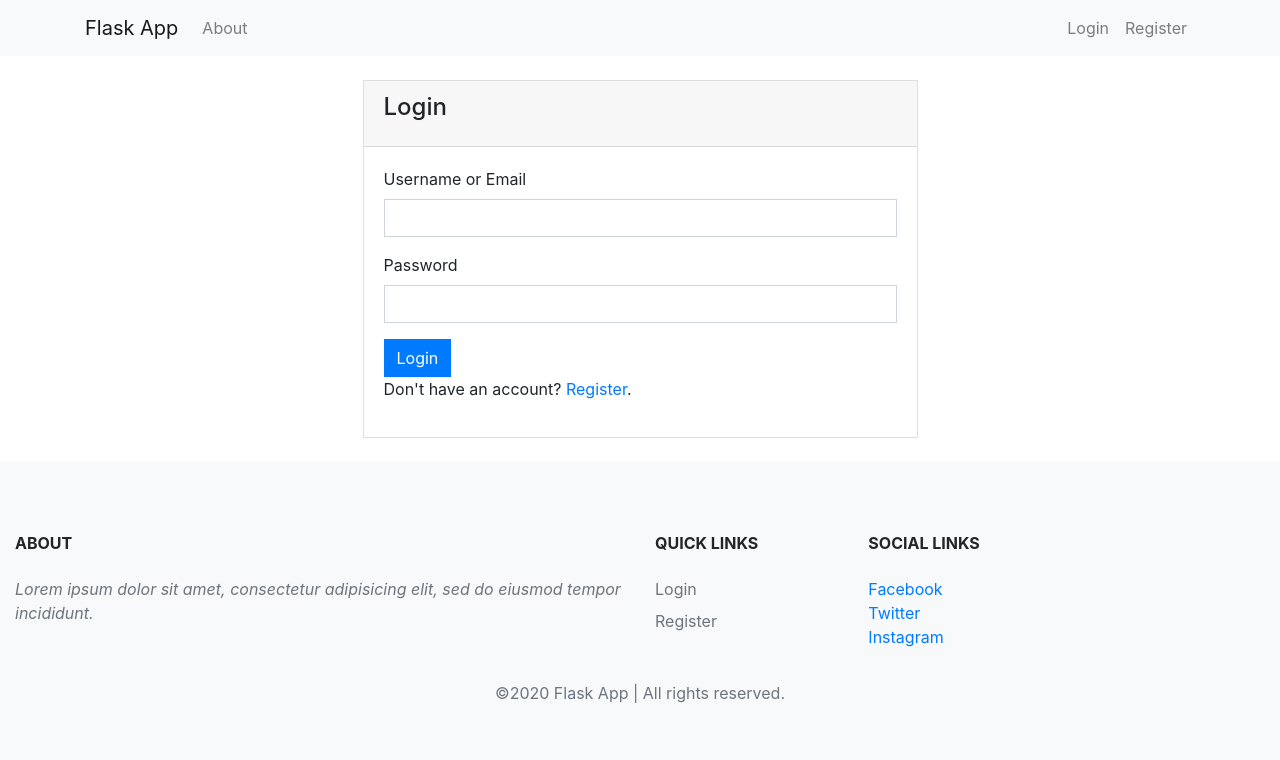
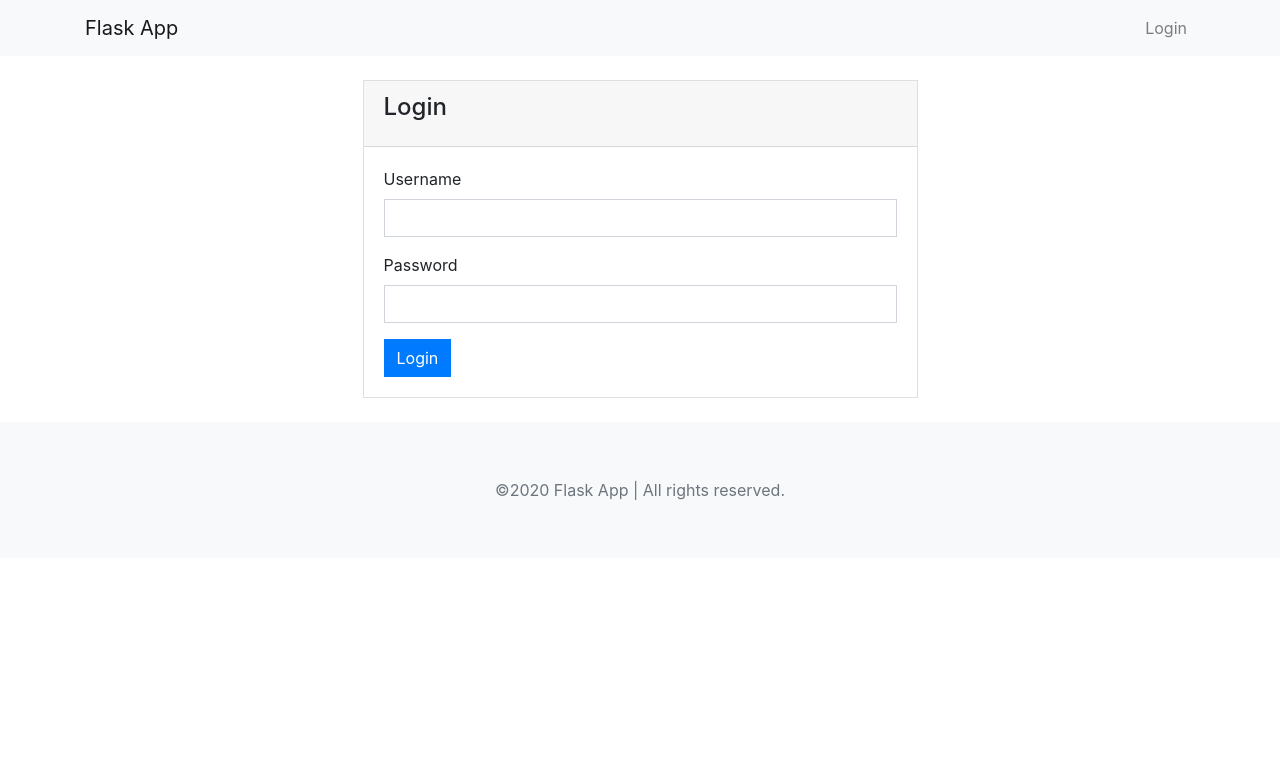
Before and after one commit to benben159/wifikost, a Flask app: page /login in a window 1280 px wide. Shown: the top 760 px of the page. Run offline with Flask 2, Linux system fonts and the light colour scheme; some libraries are stand-ins or nearby versions.

Commit message:
remove unneeded fields; convert registration form to add user; fix html template links and references

```diff
--- a/app/auth/forms.py
+++ b/app/auth/forms.py
@@ -1,28 +1,36 @@
 from flask_wtf import FlaskForm
-from wtforms import StringField, PasswordField, SubmitField, ValidationError
+from wtforms import StringField, PasswordField, SubmitField, ValidationError, BooleanField
 from wtforms.validators import DataRequired, Email, Length, EqualTo
 
 from .models import User
 
 
 class LoginForm(FlaskForm):
-    user_id = StringField('Username or Email', [DataRequired()])
+    user_id = StringField('Username', [DataRequired()])
     password = PasswordField('Password', [DataRequired()])
     submit = SubmitField('Login')
 
 
 class RegistrationForm(FlaskForm):
     username = StringField('Username', validators=[DataRequired(), Length(2, 30)])
+    password = PasswordField('Password', validators=[DataRequired(), Length(6, 30)])
+    password_confirmation = PasswordField(
+        'Confirm Password', validators=[DataRequired(), EqualTo('password', message='Password do not match.')])
+    is_superadmin = BooleanField('Is Superuser?')
+    submit = SubmitField('Register')
+
+    def validate_username(form, field):
+        if User.query.filter_by(username=field.data).first() is not None:
+            raise ValidationError('This username is taken.')
+
+class EditUserForm(FlaskForm):
+    username = StringField('Username', disabled=True)
     email = StringField('Email Address', validators=[DataRequired(), Email()])
     password = PasswordField('Password', validators=[DataRequired(), Length(6, 30)])
     password_confirmation = PasswordField(
         'Confirm Password', validators=[DataRequired(), EqualTo('password', message='Password do not match.')])
     submit = SubmitField('Register')
 
-    def validate_username(form, field):
-        if User.query.filter_by(username=field.data).first() is not None:
-            raise ValidationError('This username is taken.')
-
     def validate_email(form, field):
         if User.query.filter_by(email=field.data).first() is not None:
             raise ValidationError('This email is already registered.')
--- a/app/auth/models.py
+++ b/app/auth/models.py
@@ -14,10 +14,9 @@ class User(db.Model, UserMixin, ModelMixin):
 
     id = db.Column(db.Integer, primary_key=True)
     username = db.Column(db.String(60), unique=True, nullable=False)
-    email = db.Column(db.String(255), unique=True, nullable=False)
     password_hash = db.Column(db.String(255), nullable=False)
-    activated = db.Column(db.Boolean, default=False)
     created_at = db.Column(db.DateTime, default=datetime.now)
+    is_superadmin = db.Column(db.Boolean, default=False)
 
     @hybrid_property
     def password(self):
@@ -29,7 +28,7 @@ class User(db.Model, UserMixin, ModelMixin):
 
     @classmethod
     def authenticate(cls, user_id, password):
-        user = cls.query.filter(db.or_(cls.username == user_id, cls.email == user_id)).first()
+        user = cls.query.filter(cls.username == user_id).first()
         if user is not None and check_password_hash(user.password, password):
             return user
 
--- a/app/auth/views.py
+++ b/app/auth/views.py
@@ -8,15 +8,14 @@ from .forms import LoginForm, RegistrationForm
 auth_blueprint = Blueprint('auth', __name__)
 
 
-@auth_blueprint.route('/register', methods=['GET', 'POST'])
+@auth_blueprint.route('/users/add', methods=['GET', 'POST'])
+@login_required
 def register():
     form = RegistrationForm(request.form)
     if form.validate_on_submit():
-        user = User(username=form.username.data, email=form.email.data, password=form.password.data)
+        user = User(username=form.username.data, is_superadmin=form.is_superadmin.data, password=form.password.data)
         user.save()
-        login_user(user)
-        flash('Registration successful. You are logged in.', 'success')
-        return redirect(url_for("main.index"))
+        return redirect(url_for("auth.list_users"))
     elif form.is_submitted():
         flash('The given data was invalid.', 'danger')
     return render_template('auth/register.html', form=form)
@@ -41,3 +40,9 @@ def logout():
     logout_user()
     flash('You were logged out.', 'info')
     return redirect(url_for('main.index'))
+
+@auth_blueprint.route('/users')
+@login_required
+def list_users():
+    l_user = User.query.all()
+    return render_template('auth/manage.html', users=l_user)
--- a/app/templates/auth/login.html
+++ b/app/templates/auth/login.html
@@ -17,7 +17,6 @@
           {{form.password(class='form-control')}}
         </div>
         {{form.submit(class='btn btn-primary')}}
-        <p>Don't have an account? <a href="{{ url_for('auth.register') }}">Register</a>.</p>
       </form>
     </div>
   </div>
--- a/app/templates/auth/register.html
+++ b/app/templates/auth/register.html
@@ -16,8 +16,8 @@
           {% endfor %}
         </div>
         <div class="form-group">
-          {{form.email.label}}
-          {{form.email(class='form-control')}}
+          {{form.is_superadmin.label}}
+          {{form.is_superadmin(class='form-control')}}
           {% for error in form.errors.email %}
           <small class="text-danger">{{error}}</small>
           {% endfor %}
--- a/app/templates/base.html
+++ b/app/templates/base.html
@@ -31,9 +31,17 @@
         <div class="collapse navbar-collapse" id="navbarNav">
           <!-- Main Navigation -->
           <ul class="navbar-nav">
+            {% if current_user.is_authenticated %}
             <li class="nav-item">
-              <a class="nav-link" href="#about">About</a>
+              <a class="nav-link" href="{{ url_for('auth.list_users') }}">Manage Users</a>
             </li>
+            <li class="nav-item">
+              <a class="nav-link" href="#">Manage Sites</a>
+            </li>
+            <li class="nav-item">
+              <a class="nav-link" href="#">Manage Hotspot Logins</a>
+            </li>
+	    {% endif %}
           </ul>
           <!-- Login/Logout -->
           <ul class="navbar-nav ml-auto">
@@ -48,9 +56,6 @@
             {% else %}
             <li class="nav-item">
               <a class="nav-link" href="{{ url_for('auth.login') }}">Login</a>
-            </li>
-            <li class="nav-item">
-              <a class="nav-link" href="{{ url_for('auth.register') }}">Register</a>
             </li>
             {% endif %}
           </ul>
@@ -77,33 +82,6 @@
   <!-- Footer-->
   <footer>
     <div class="container-fluid bg-light py-5">
-      <div class="row py-4">
-        <div class="col-lg-6 col-md-4 mb-4 mb-lg-0">
-          <h6 id='about' class="text-uppercase font-weight-bold mb-4">About</h6>
-          <p class="font-italic text-muted">Lorem ipsum dolor sit amet, consectetur adipisicing elit, sed do
-            eiusmod tempor incididunt.</p>
-        </div>
-        <div class="col-lg-2 col-md-3 mb-4 mb-lg-0">
-          <h6 class="text-uppercase font-weight-bold mb-4">Quick Links</h6>
-          <ul class="list-unstyled mb-0">
-            <li class="mb-2"><a href="{{ url_for('auth.login') }}" class="text-muted">Login</a></li>
-            <li class="mb-2"><a href="{{ url_for('auth.register') }}" class="text-muted">Register</a></li>
-          </ul>
-        </div>
-        <div class="col-lg-2 col-md-3 mb-4 mb-lg-0">
-          <h6 class="text-uppercase font-weight-bold mb-4">Social Links</h6>
-          <ul class="list-unstyled mb-0">
-            <li class="list-item"><a href="https://facebook.com" target="_blank" title="facebook"><span
-                  class="fa fa-facebook">Facebook</span></a>
-            </li>
-            <li class="list-item"><a href="https://twitter.com" target="_blank" title="twitter"><span
-                  class="fa fa-twitter"></span>Twitter</a>
-            </li>
-            <li class="list-item"><a href="https://instagram.com" target="_blank" title="instagram"><span
-                  class="fa fa-instagram"></span>Instagram</a></li>
-          </ul>
-        </div>
-      </div>
       <!-- Copyrights -->
       <div class="text-center">
         <p class="text-muted mb-0 py-2">&copy;2020 {{ config.APP_NAME }} | All rights reserved.</p>
```
Also changed, not shown: app/templates/auth/manage.html (added, +29 -0 lines).
